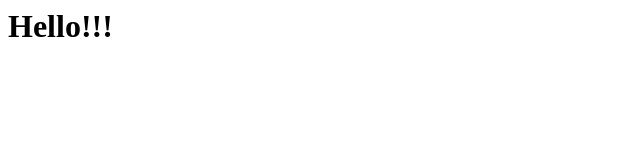
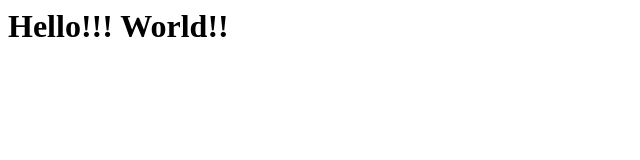
Before and after one commit to telenko/lits-lessons, a plain HTML site: page index.html in a window 1280 px wide. Shown: the whole page, without its empty margins (0-640 px from the left). Drawn offline with Linux system fonts and the light colour scheme.

Commit message:
Це просто тест 2

```diff
--- a/index.html
+++ b/index.html
@@ -1 +1 @@
-<h1>Hello!!!</h1>
+<h1>Hello!!!  World!!</h1>
```
